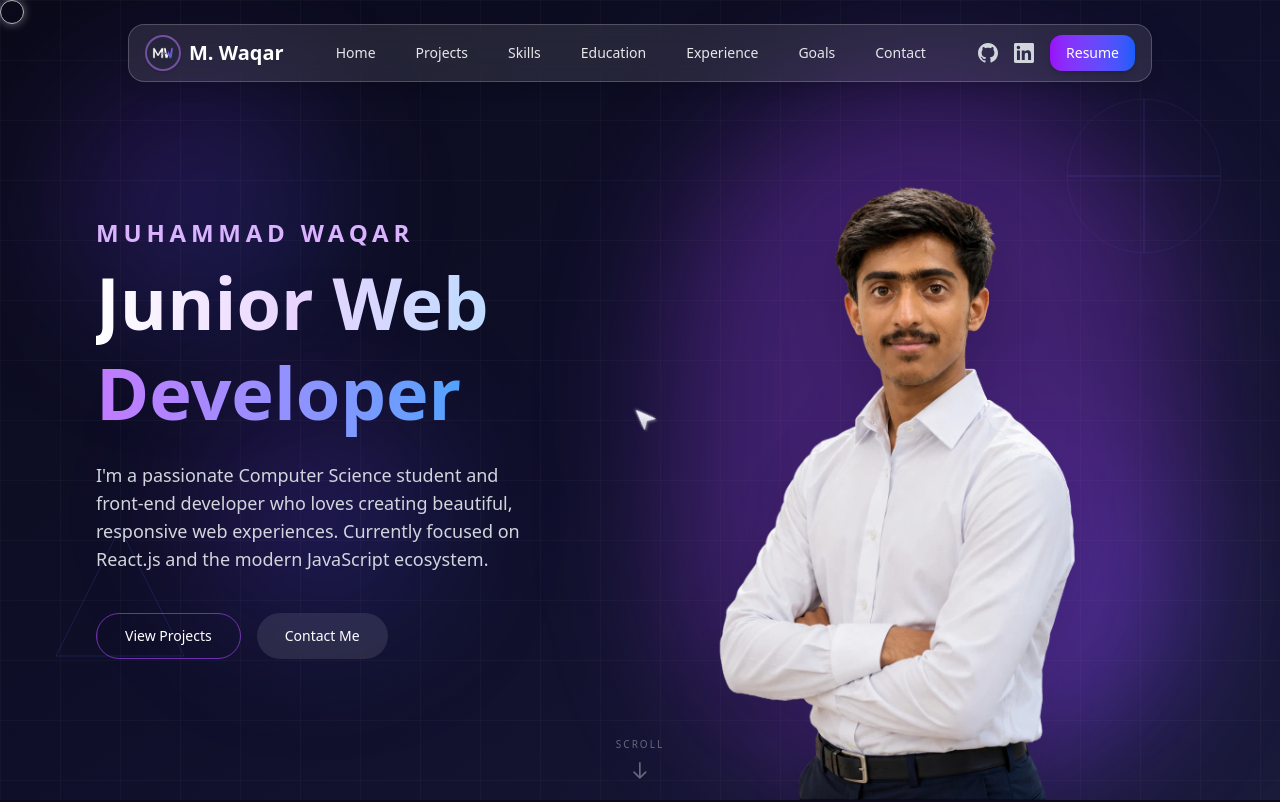
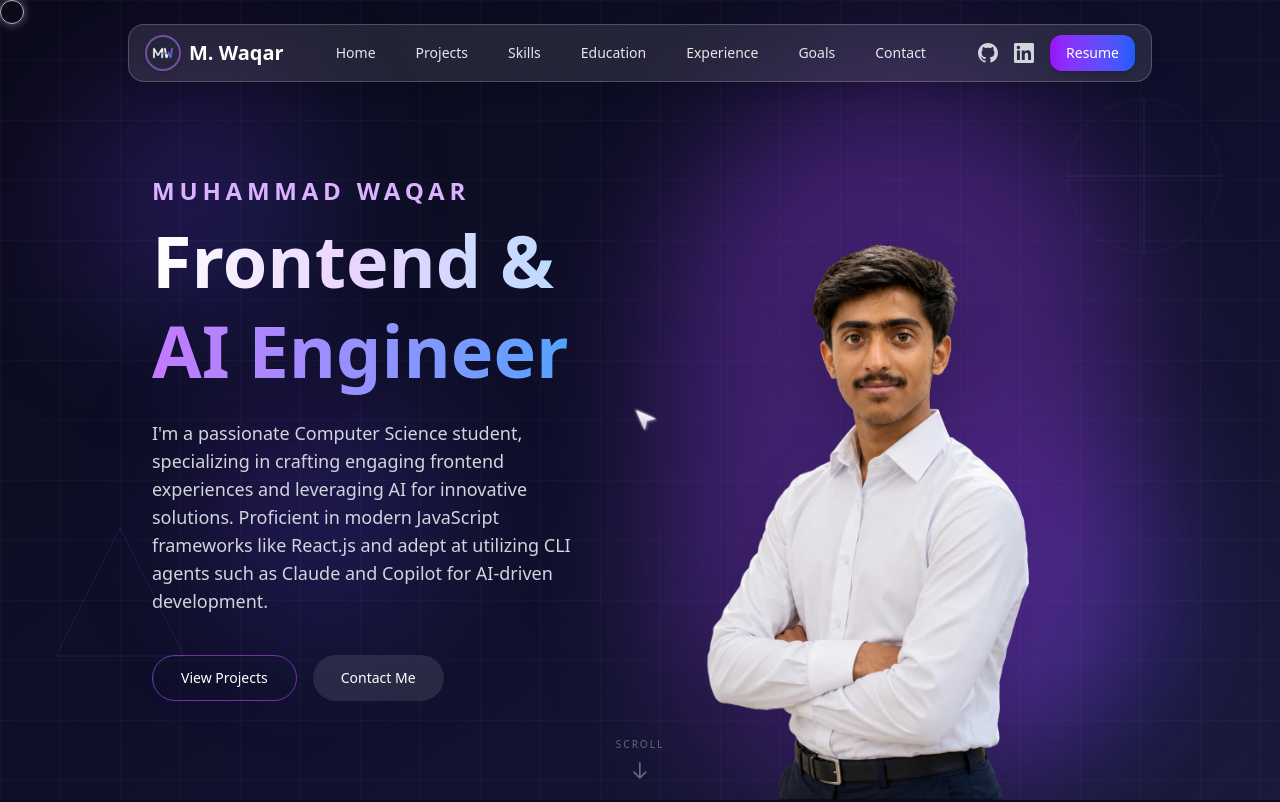
Before and after one commit to MuhammadWaqar7615/Portfolio, a React (Vite) app: page / in a window 1280 px wide. Shown: the top 802 px of the page. Built offline with nearby package versions, Linux system fonts and the light colour scheme.

Commit message:
update Hero component: refine layout structure and enhance introductory text for clarity

```diff
--- a/src/Components/hero/Hero.jsx
+++ b/src/Components/hero/Hero.jsx
@@ -84,8 +84,8 @@ export default function Hero() {
             </div>
 
             <div className="relative z-10 w-full h-full flex flex-col">
-                <div className="flex-grow flex flex-col px-4 sm:px-6 md:px-12 lg:px-24 pt-20">
-                    <div className="mx-auto flex w-full h-full max-w-7xl flex-col-reverse items-center lg:items-stretch justify-between gap-8 lg:flex-row lg:gap-12">
+                <div className="flex-grow flex flex-col pt-20">
+                    <div className="page-shell mx-auto flex w-full h-full flex-col-reverse items-center lg:items-stretch justify-between gap-8 lg:flex-row lg:gap-12">
 
                         {/* Left Column: Text + Buttons + Scroll Icon */}
                         <motion.div
@@ -105,16 +105,16 @@ export default function Hero() {
 
                             <motion.h1 className="mt-3 text-3xl sm:text-4xl font-bold leading-tight md:text-5xl lg:text-6xl xl:text-7xl">
                                 <span className="bg-gradient-to-r from-white via-purple-200 to-blue-200 bg-clip-text text-transparent">
-                                    Junior Web
+                                    Frontend &
                                 </span>
                                 <br />
                                 <span className="bg-gradient-to-r from-purple-400 to-blue-400 bg-clip-text text-transparent">
-                                    Developer
+                                    AI Engineer
                                 </span>
                             </motion.h1>
 
                             <motion.p className="mx-auto mt-4 md:mt-6 max-w-sm sm:max-w-md text-sm sm:text-base md:text-lg text-gray-300 lg:mx-0">
-                                I'm a passionate Computer Science student and front-end developer who loves creating beautiful, responsive web experiences. Currently focused on React.js and the modern JavaScript ecosystem.
+                                I'm a passionate Computer Science student, specializing in crafting engaging frontend experiences and leveraging AI for innovative solutions. Proficient in modern JavaScript frameworks like React.js and adept at utilizing CLI agents such as Claude and Copilot for AI-driven development.
                             </motion.p>
 
                             <motion.div className="mt-8 md:mt-10 flex flex-col sm:flex-row flex-wrap justify-center gap-3 sm:gap-4 lg:justify-start">
```
